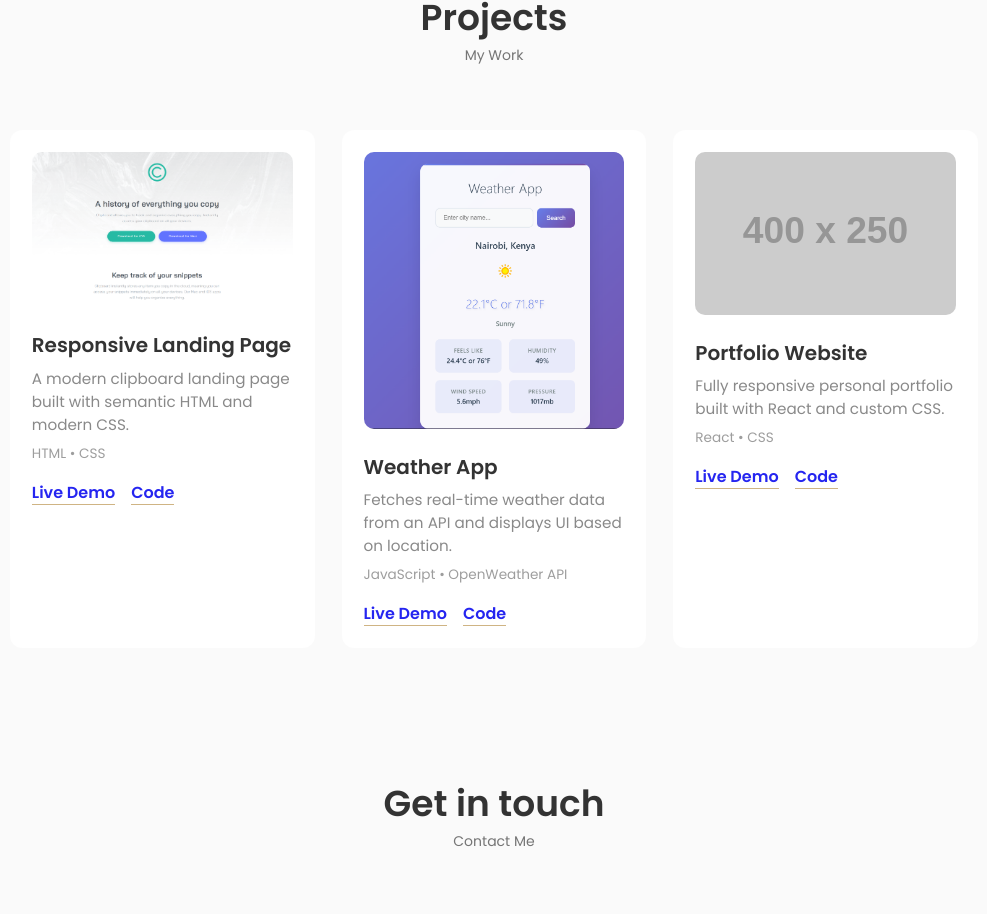
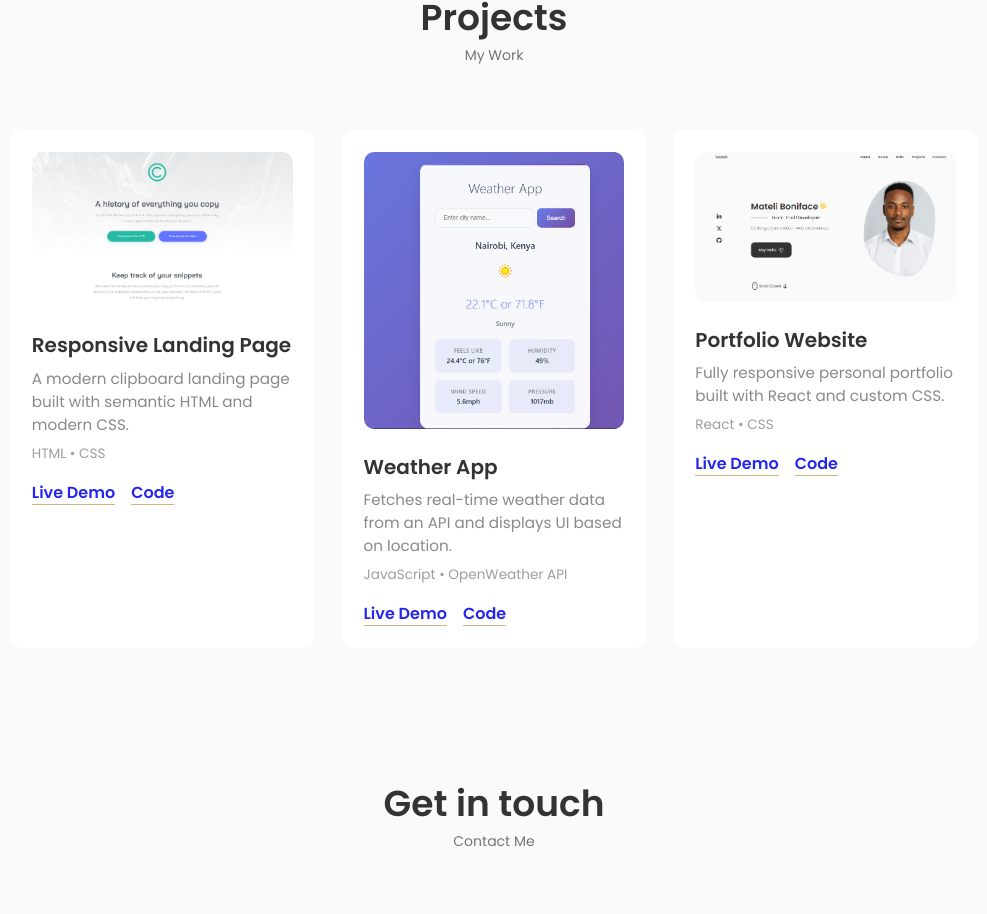
Before and after one commit to Mcodes23/my-portfolio-app, a React (Vite) app: page / in a window 1280 px wide. Shown: the part 2062-2976 px from the top of the page, without its empty margins (146-1133 px from the left). Built offline with nearby package versions, Linux system fonts and the light colour scheme; some icons are missing.

Commit message:
skills update

```diff
--- a/src/components/projects/Projects.jsx
+++ b/src/components/projects/Projects.jsx
@@ -3,6 +3,7 @@ import React from "react";
 import "./projects.css";
 import Landing from "../../assets/landing-page.png";
 import Weather from "../../assets/weather.png";
+import Portfolio from "../../assets/portfolio.png";
 
 function Projects() {
   const projectData = [
@@ -27,9 +28,9 @@ function Projects() {
       title: "Portfolio Website",
       desc: "Fully responsive personal portfolio built with React and custom CSS.",
       tech: "React • CSS",
-      live: "#",
-      source: "#",
-      img: "https://via.placeholder.com/400x250?text=Portfolio",
+      live: "https://my-portfolio-app-vzb1.vercel.app/",
+      source: "https://github.com/Mcodes23/my-portfolio-app.git",
+      img: Portfolio,
     },
   ];
 
```
Also changed, not shown: src/assets/portfolio.png (added), vercel.json (deleted).
